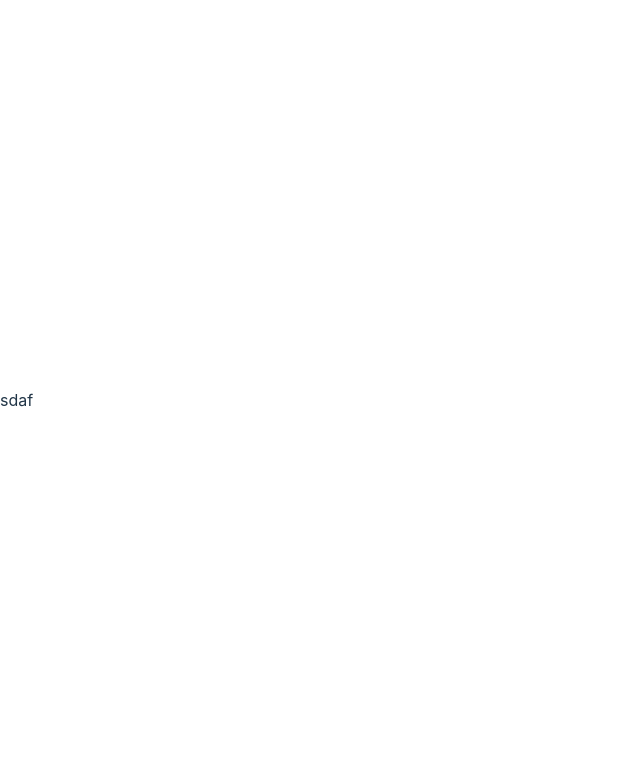
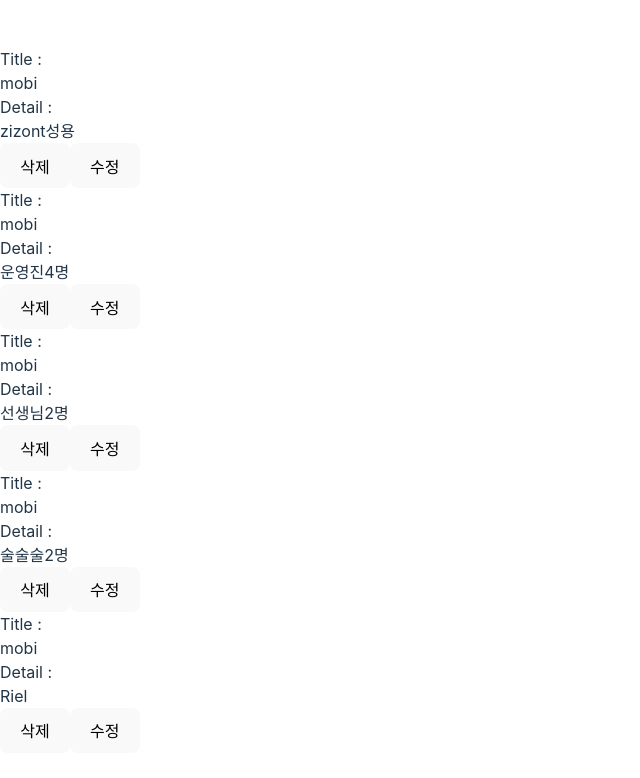
Before and after one commit to keeprok/First-project, a React (Vite) app: page / in a window 1280 px wide. Shown: the top 778 px of the page, without its empty margins (0-640 px from the left). Built offline with nearby package versions, Linux system fonts and the light colour scheme.

Commit message:
feat : todo 수정제외 기능

```diff
--- /dev/null
+++ b/src/common/button/button-form.tsx
@@ -0,0 +1,5 @@
+// import { buttonForm } from '../../types/todo';
+
+// export const ButtonForm = ({ children }: buttonForm) => {
+//   return <button type="submit">{children}</button>;
+// };
--- /dev/null
+++ b/src/common/input/input-form.tsx
@@ -0,0 +1,9 @@
+import { inputForm } from '../../types/todo';
+
+export const InputForm = ({ type, name, text, id }: inputForm) => {
+  return (
+    <label>
+      {text} :<input type={type} id={id} name={name}></input>
+    </label>
+  );
+};
--- a/src/pages/addTodo/index.tsx
+++ b/src/pages/addTodo/index.tsx
@@ -1,4 +1,14 @@
+import { InputForm } from '../../common/input/input-form';
+
 const AddTodo = () => {
-  return <div></div>;
+  return (
+    <div>
+      <form>
+        <InputForm text="제 목" type="text" id="title" name="title" />
+        <InputForm text="할 일" type="text" id="content" name="content" />
+        <button type="submit">추가하기 </button>
+      </form>
+    </div>
+  );
 };
 export default AddTodo;
--- a/src/pages/home/index.tsx
+++ b/src/pages/home/index.tsx
@@ -1,4 +1,35 @@
+import { useState } from 'react';
+
 const Home = () => {
-  return <div>sdaf</div>;
+  const [todos, setTodos] = useState([
+    { id: 1, title: 'mobi', content: 'zizont성용' },
+    { id: 2, title: 'mobi', content: '운영진4명' },
+    { id: 3, title: 'mobi', content: '선생님2명' },
+    { id: 4, title: 'mobi', content: '술술술2명' },
+    { id: 5, title: 'mobi', content: 'Riel' },
+  ]);
+
+  const delTodo = (id: Number) => {
+    setTodos(todos.filter((todos) => todos.id != id));
+  };
+
+  return (
+    <div>
+      {todos.map((data) => {
+        return (
+          <div id={`${data.id}}`}>
+            <label>
+              Title :<div>{data.title}</div>
+            </label>
+            <label>
+              Detail :<div>{data.content}</div>
+            </label>
+            <button onClick={() => delTodo(data.id)}>삭제</button>
+            <button>수정</button>
+          </div>
+        );
+      })}
+    </div>
+  );
 };
 export default Home;
--- /dev/null
+++ b/src/types/todo.ts
@@ -0,0 +1,10 @@
+export type inputForm = {
+  text: string;
+  name: string;
+  type: string;
+  id: string;
+};
+
+// export type buttonForm = {
+//   children: React.ReactNode;
+// };
```
